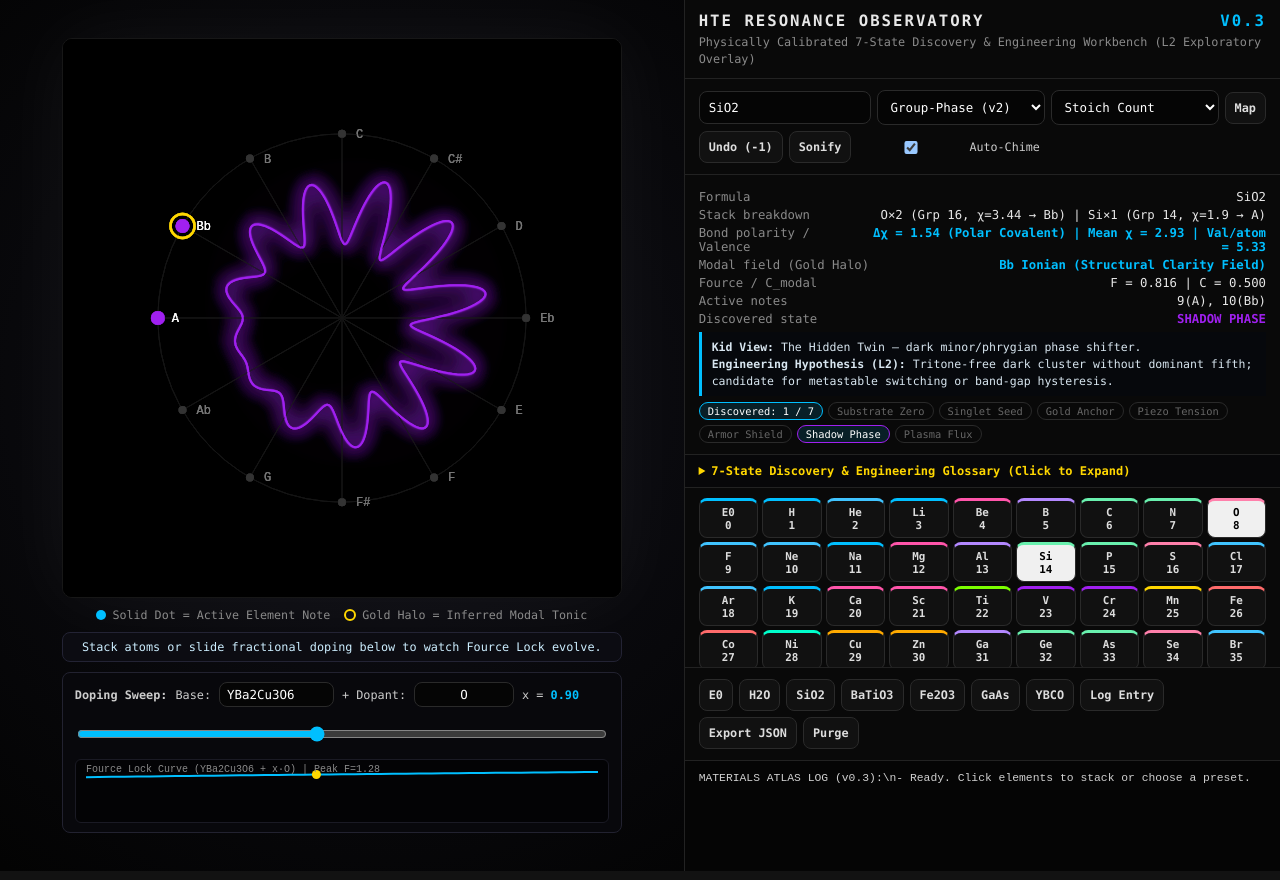
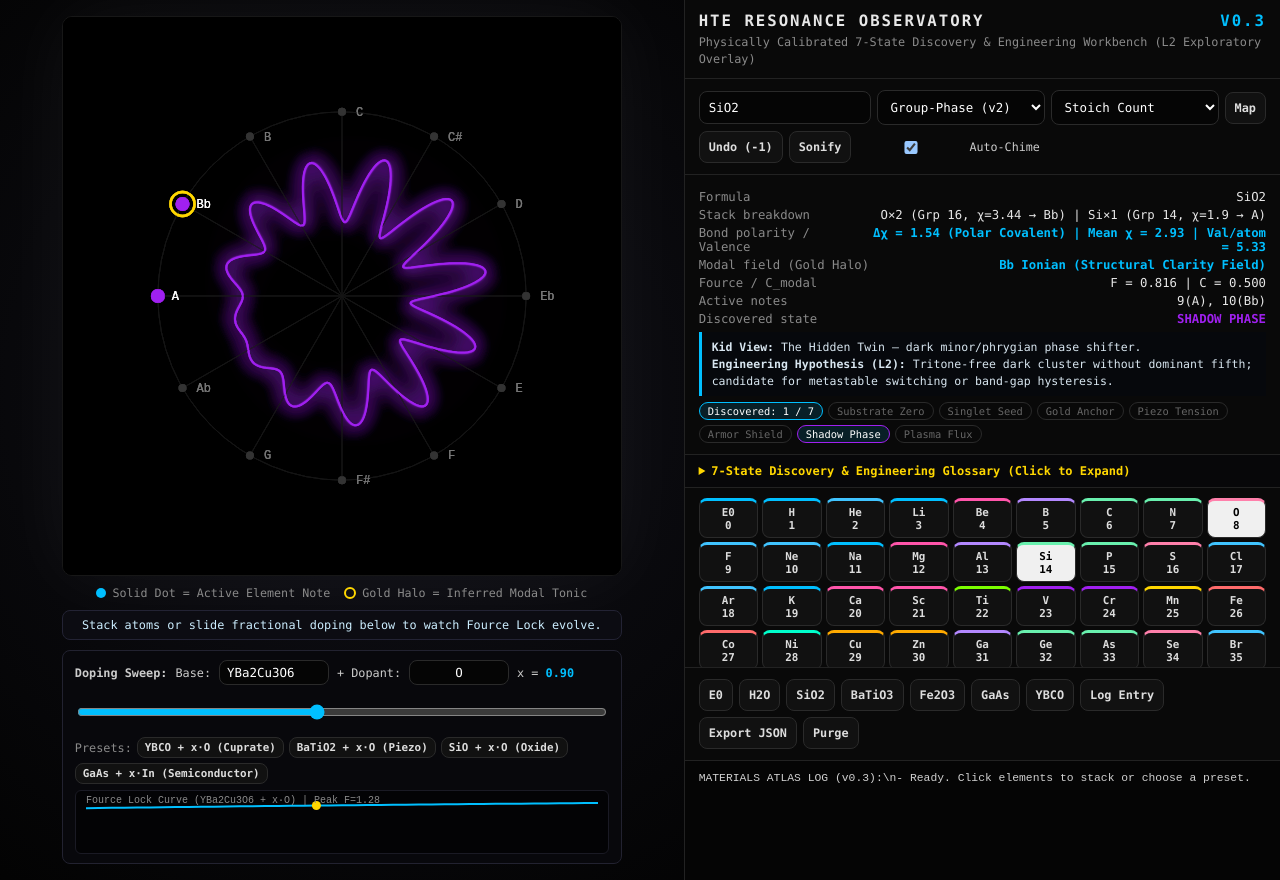
Before and after one commit to thefourceprinciples/hte-resonance-observatory, a plain HTML site: page web/index.html in a window 1280 px wide. Drawn offline with Linux system fonts and the light colour scheme.

Commit message:
Refactor doping input fields and add presets

```diff
--- a/web/index.html
+++ b/web/index.html
@@ -66,13 +66,20 @@
       <span><i class="ring-tonic"></i> Gold Halo = Inferred Modal Tonic</span>
     </div>
     <div class="delta-banner" id="deltaBanner">Stack atoms or slide fractional doping below to watch Fource Lock evolve.</div>
-    <div class="doping-box">
+        <div class="doping-box">
       <div class="doping-row">
         <strong>Doping Sweep:</strong>
-        <span>Base:</span><input id="dopeBase" value="YBa2Cu3O6" style="max-width:115px;padding:4px 7px;" onchange="drawDopingCurve()" />
-        <span>+ Dopant:</span><input id="dopeEl" value="O" style="max-width:46px;padding:4px 7px;text-align:center;" onchange="drawDopingCurve()" />
+        <span>Base:</span><input id="dopeBase" value="YBa2Cu3O6" style="max-width:110px;padding:4px 7px;" onchange="drawDopingCurve()" />
+        <span>+ Dopant:</span><input id="dopeEl" value="O" style="max-width:44px;padding:4px 7px;text-align:center;" onchange="drawDopingCurve()" />
         <span>x = <strong id="dopeVal" style="color:var(--accent)">0.90</strong></span>
         <input type="range" id="dopeSlider" min="0" max="2" step="0.05" value="0.90" oninput="applyDoping(this.value)" />
+      </div>
+      <div class="doping-row" style="gap:5px;">
+        <span style="color:var(--muted)">Presets:</span>
+        <button style="padding:3px 7px;font-size:.68rem;" onclick="loadDopingPreset('YBa2Cu3O6','O',0.90)">YBCO + x·O (Cuprate)</button>
+        <button style="padding:3px 7px;font-size:.68rem;" onclick="loadDopingPreset('BaTiO2','O',1.00)">BaTiO2 + x·O (Piezo)</button>
+        <button style="padding:3px 7px;font-size:.68rem;" onclick="loadDopingPreset('SiO1','O',1.00)">SiO + x·O (Oxide)</button>
+        <button style="padding:3px 7px;font-size:.68rem;" onclick="loadDopingPreset('GaAs','In',0.25)">GaAs + x·In (Semiconductor)</button>
       </div>
       <canvas id="dopingChart" aria-label="Fource Lock doping phase curve"></canvas>
     </div>
```
